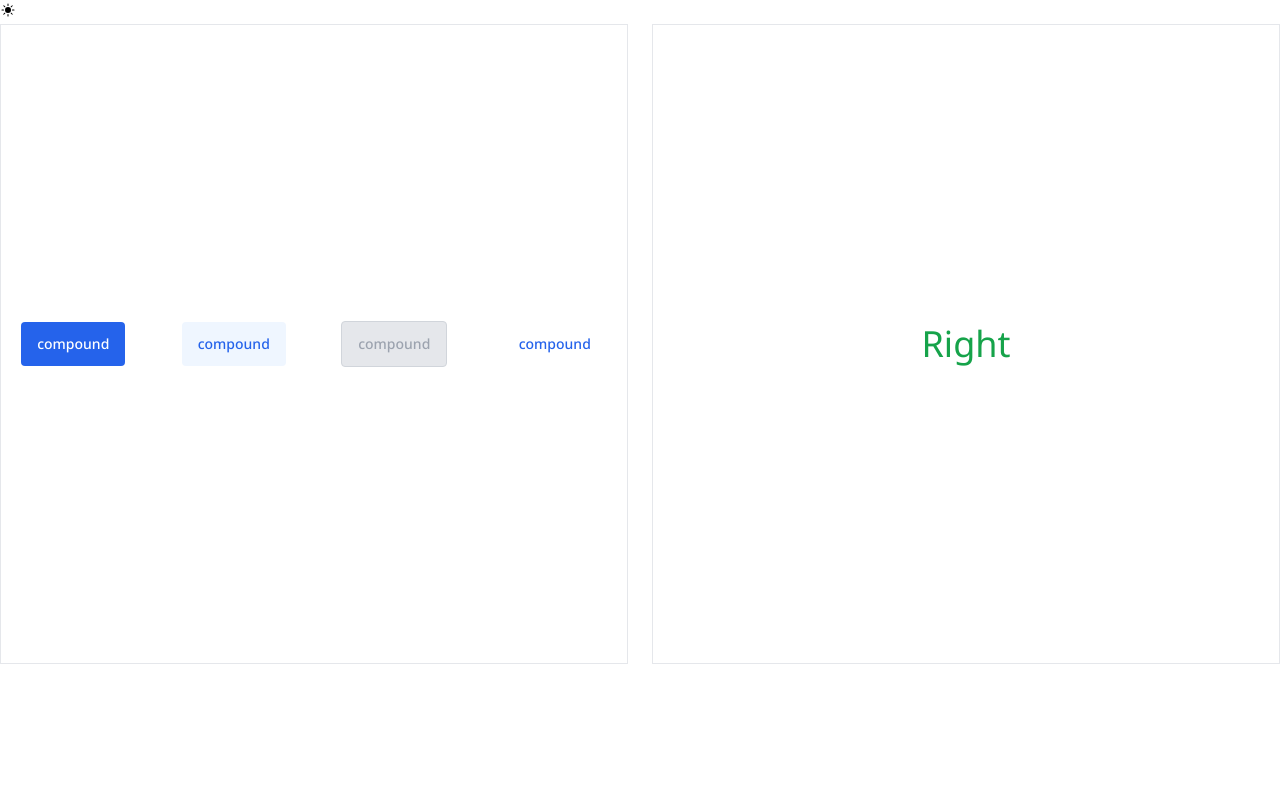
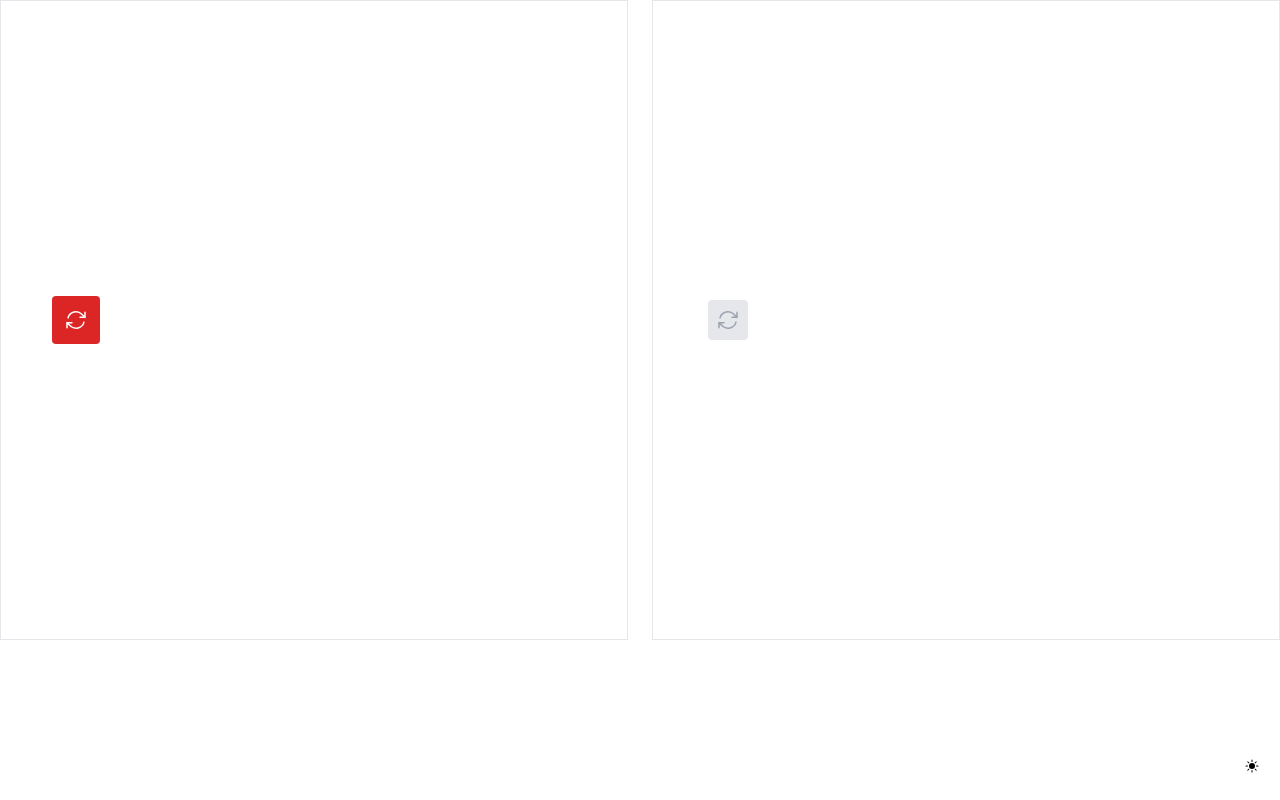
Before and after one commit to BlankRiser/Ajeeb-Component-Library, a Next.js app: page / in a window 1280 px wide. Built offline with nearby package versions, Linux system fonts and the light colour scheme.

Commit message:
button: dange variant

```diff
--- a/package.json
+++ b/package.json
@@ -16,8 +16,8 @@
     "@next/font": "^13.0.6",
     "@types/eslint": "^8.4.10",
     "@types/node": "18.11.10",
-    "@types/react": "18.0.26",
-    "@types/react-dom": "18.0.9",
+    "@types/react": "^18.0.26",
+    "@types/react-dom": "^18.0.9",
     "class-variance-authority": "^0.3.0",
     "eslint-config-next": "13.0.6",
     "next": "13.0.6",
--- a/src/components/Button/Button.tsx
+++ b/src/components/Button/Button.tsx
@@ -1,5 +1,5 @@
 import { cva, type VariantProps } from 'class-variance-authority';
-import { forwardRef, Ref } from 'react';
+import { ButtonHTMLAttributes, forwardRef, Ref } from 'react';
 
 const button = cva(
   'appearance-none font-medium gap-2 focus:outline-none focus-visible:outline-none focus-visible:ring-2 focus-visible:ring-offset-1  focus-visible:ring-blue-300 transition-colors duration-200 ease-in-out h-max ',
@@ -9,12 +9,17 @@ const button = cva(
         filled: [
           'bg-blue-600 hover:bg-blue-700 active:bg-blue-800',
           'text-white',
-          'disabled:bg-gray-200 disabled:text-gray-400',
+          ' disabled:select-none disabled:cursor-not-allowed disabled:bg-gray-200 disabled:text-gray-400',
+        ],
+        danger: [
+          'bg-red-600 hover:bg-red-700 active:bg-red-800',
+          'text-white',
+          ' disabled:select-none disabled:cursor-not-allowed disabled:bg-gray-200 disabled:text-gray-400',
         ],
         light: [
           'bg-blue-50 hover:bg-blue-100 active:bg-blue-200',
           'text-blue-600',
-          'disabled:bg-gray-200 disabled:text-gray-400',
+          'disabled:cursor-not-allowed disabled:bg-gray-200 disabled:text-gray-400',
         ],
         outline: [
           'bg-transparent hover:bg-gray-50 active:bg-gray-200 ',
@@ -23,14 +28,13 @@ const button = cva(
           'dark:text-gray-100',
           'border border-gray-300  active:border-gray-200 ',
           'dark:border-gray-600 dark:active:border-gray-700',
-          'disabled:bg-gray-200 disabled:text-gray-400',
-          'dark:disabled:bg-gray-700 dark:disabled:text-gray-500',
+          'disabled:cursor-not-allowed disabled:bg-gray-200 disabled:text-gray-400 dark:disabled:bg-gray-700 dark:disabled:text-gray-500',
         ],
         subtle: [
           'bg-transparent hover:bg-blue-50 active:bg-blue-800 ',
           ' dark:hover:bg-blue-900 active:bg-blue-100 ',
           'text-blue-600',
-          'disabled:bg-gray-200 disabled:text-gray-400',
+          'disabled:cursor-not-allowed disabled:pointer-events-none  disabled:text-gray-400',
         ],
       },
       size: {
@@ -55,7 +59,7 @@ const button = cva(
     compoundVariants: [
       { size: 'small', onlyIcon: true, className: '!p-2' },
       { size: 'medium', onlyIcon: true, className: '!p-3' },
-      { size: 'large', onlyIcon: true, className: '!p-4 `' },
+      { size: 'large', onlyIcon: true, className: '!p-4' },
     ],
     defaultVariants: {
       variant: 'filled',
@@ -65,7 +69,7 @@ const button = cva(
   },
 );
 
-export interface ButtonProps extends React.ButtonHTMLAttributes<HTMLButtonElement>, VariantProps<typeof button> {
+export interface ButtonProps extends ButtonHTMLAttributes<HTMLButtonElement>, VariantProps<typeof button> {
   isLoading?: boolean;
   onlyIcon?: boolean;
   size?: 'small' | 'medium' | 'large';
--- a/src/pages/index.tsx
+++ b/src/pages/index.tsx
@@ -12,28 +12,51 @@ export default function Home() {
         <link rel='icon' href='/favicon.ico' />
       </Head>
 
-      <main className=''>
-        <section>
+      <main>
+        <section className='fixed bottom-5 right-5'>
           <ThemeToggle />
         </section>
         <TwoColumn
           leftChildren={
-            <div className='grid h-full w-full grid-cols-4 place-items-center gap-4 '>
-              <Button variant='filled' size='medium' className='ring-o'>
-                compound
-              </Button>
-              <Button variant='light' size='medium' className=''>
-                compound
-              </Button>
-              <Button disabled variant='outline' size='medium'>
-                compound
-              </Button>
-              <Button variant='subtle' size='medium'>
-                compound
+            <div className='grid h-full w-full grid-cols-4 place-items-center gap-2 '>
+              <Button variant='danger' className='' onlyIcon>
+                <svg
+                  xmlns='http://www.w3.org/2000/svg'
+                  fill='none'
+                  viewBox='0 0 24 24'
+                  strokeWidth={1.5}
+                  stroke='currentColor'
+                  className='h-6 w-6'
+                >
+                  <path
+                    strokeLinecap='round'
+                    strokeLinejoin='round'
+                    d='M16.023 9.348h4.992v-.001M2.985 19.644v-4.992m0 0h4.992m-4.993 0l3.181 3.183a8.25 8.25 0 0013.803-3.7M4.031 9.865a8.25 8.25 0 0113.803-3.7l3.181 3.182m0-4.991v4.99'
+                  />
+                </svg>
               </Button>
             </div>
           }
-          rightChildren={<h1 className='p- text-4xl text-green-600'>Right</h1>}
+          rightChildren={
+            <div className='grid h-full w-full grid-cols-4 place-items-center gap-2 '>
+              <Button disabled variant='filled' size='small' className='bg-red-400' onlyIcon>
+                <svg
+                  xmlns='http://www.w3.org/2000/svg'
+                  fill='none'
+                  viewBox='0 0 24 24'
+                  strokeWidth={1.5}
+                  stroke='currentColor'
+                  className='h-6 w-6'
+                >
+                  <path
+                    strokeLinecap='round'
+                    strokeLinejoin='round'
+                    d='M16.023 9.348h4.992v-.001M2.985 19.644v-4.992m0 0h4.992m-4.993 0l3.181 3.183a8.25 8.25 0 0013.803-3.7M4.031 9.865a8.25 8.25 0 0113.803-3.7l3.181 3.182m0-4.991v4.99'
+                  />
+                </svg>
+              </Button>
+            </div>
+          }
         />
       </main>
     </div>
```
Also changed, not shown: 1 other file (tests, documents, lock files or other folders).
